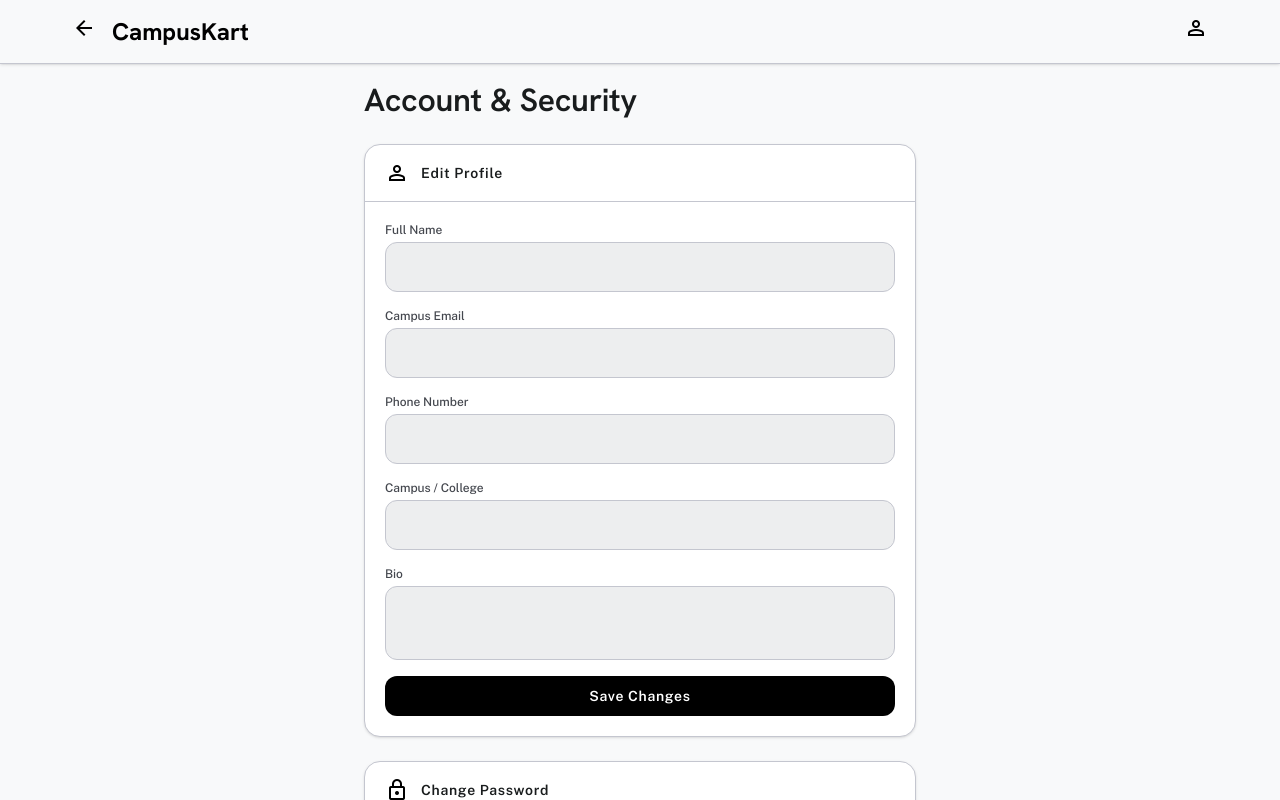
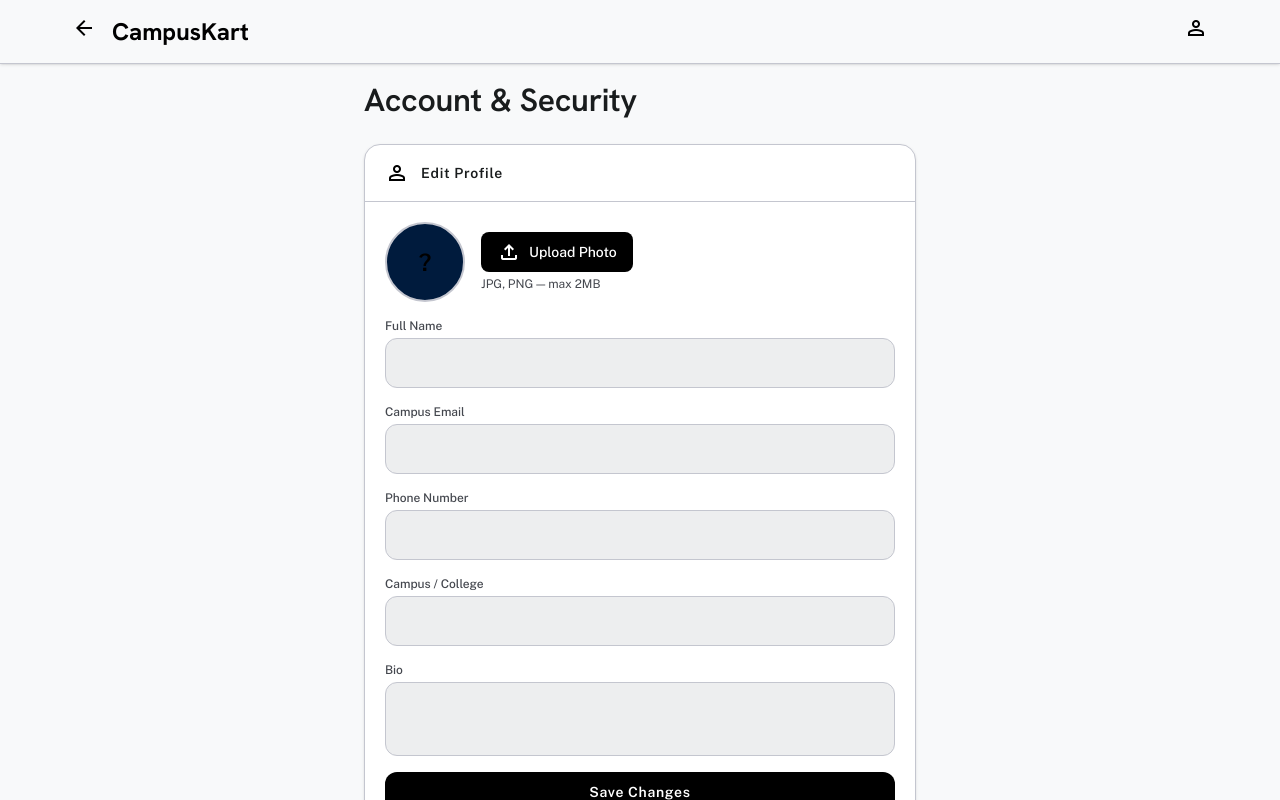
Before and after one commit to snairhridya/campuskartnew, a Next.js app: page /account in a window 1280 px wide. Shown: the top 800 px of the page. Built offline with nearby package versions, Linux system fonts and the light colour scheme; no server answers.

Commit message:
Add profile picture upload with Supabase Storage

```diff
--- a/app/account/page.tsx
+++ b/app/account/page.tsx
@@ -80,6 +80,30 @@ export default function AccountPage() {
     setNotifications((prev) => ({ ...prev, [key]: !prev[key] }));
   };
 
+  // Avatar upload
+  const [avatarUrl, setAvatarUrl] = useState<string | null>(null);
+  const [avatarUploading, setAvatarUploading] = useState(false);
+
+  useEffect(() => {
+    if (user?.user_metadata?.avatar_url) {
+      setAvatarUrl(user.user_metadata.avatar_url);
+    }
+  }, [user]);
+
+  const handleAvatarUpload = async (e: React.ChangeEvent<HTMLInputElement>) => {
+    const file = e.target.files?.[0];
+    if (!file || !user) return;
+    setAvatarUploading(true);
+    const filePath = `${user.id}/avatar.${file.name.split(".").pop()}`;
+    const { error: uploadError } = await supabase.storage.from("Avatar").upload(filePath, file, { upsert: true });
+    if (uploadError) { setAvatarUploading(false); return; }
+    const { data } = supabase.storage.from("Avatar").getPublicUrl(filePath);
+    const publicUrl = data.publicUrl;
+    await supabase.auth.updateUser({ data: { avatar_url: publicUrl } });
+    setAvatarUrl(publicUrl);
+    setAvatarUploading(false);
+  };
+
   return (
     <div className="bg-surface text-on-surface min-h-screen">
 
@@ -115,6 +139,26 @@ export default function AccountPage() {
             <h2 className="font-label-lg text-label-lg text-on-surface">Edit Profile</h2>
           </div>
           <form onSubmit={handleSaveProfile} className="px-5 py-5 flex flex-col gap-4">
+
+            {/* Avatar Upload */}
+            <div className="flex items-center gap-4">
+              <div className="w-20 h-20 rounded-full overflow-hidden bg-primary-container flex items-center justify-center border-2 border-outline-variant flex-shrink-0">
+                {avatarUrl ? (
+                  <img src={avatarUrl} alt="Profile" className="w-full h-full object-cover" />
+                ) : (
+                  <span className="text-2xl font-bold text-primary">{profile.name.charAt(0) || "?"}</span>
+                )}
+              </div>
+              <div>
+                <label className="cursor-pointer bg-primary text-on-primary px-4 py-2 rounded-lg font-label-md text-sm flex items-center gap-2 hover:opacity-90 transition-all">
+                  <span className="material-symbols-outlined text-[16px]">upload</span>
+                  {avatarUploading ? "Uploading..." : "Upload Photo"}
+                  <input type="file" accept="image/*" className="hidden" onChange={handleAvatarUpload} disabled={avatarUploading} />
+                </label>
+                <p className="text-xs text-on-surface-variant mt-1">JPG, PNG — max 2MB</p>
+              </div>
+            </div>
+
             <div className="flex flex-col gap-1">
               <label htmlFor="acc-name" className="font-label-md text-label-md text-on-surface-variant">Full Name</label>
               <input
--- a/app/profile/page.tsx
+++ b/app/profile/page.tsx
@@ -84,9 +84,9 @@ export default function ProfilePage() {
 
         {/* ── Avatar + Info Card ── */}
         <div className="bg-surface-container-lowest border border-outline-variant rounded-2xl p-6 flex items-center gap-5 shadow-sm mb-6">
-          <div className="w-20 h-20 rounded-full bg-primary-container flex items-center justify-center flex-shrink-0 text-[36px] font-bold text-on-primary-container select-none">
-            {PROFILE.avatar ? (
-              <img src={PROFILE.avatar} alt={user?.user_metadata?.full_name || PROFILE.name} className="w-full h-full object-cover rounded-full" />
+          <div className="w-20 h-20 rounded-full bg-primary-container flex items-center justify-center flex-shrink-0 text-[36px] font-bold text-on-primary-container select-none overflow-hidden">
+            {user?.user_metadata?.avatar_url ? (
+              <img src={user.user_metadata.avatar_url} alt={user?.user_metadata?.full_name || PROFILE.name} className="w-full h-full object-cover" />
             ) : (
               (user?.user_metadata?.full_name || PROFILE.name).charAt(0)
             )}
```
